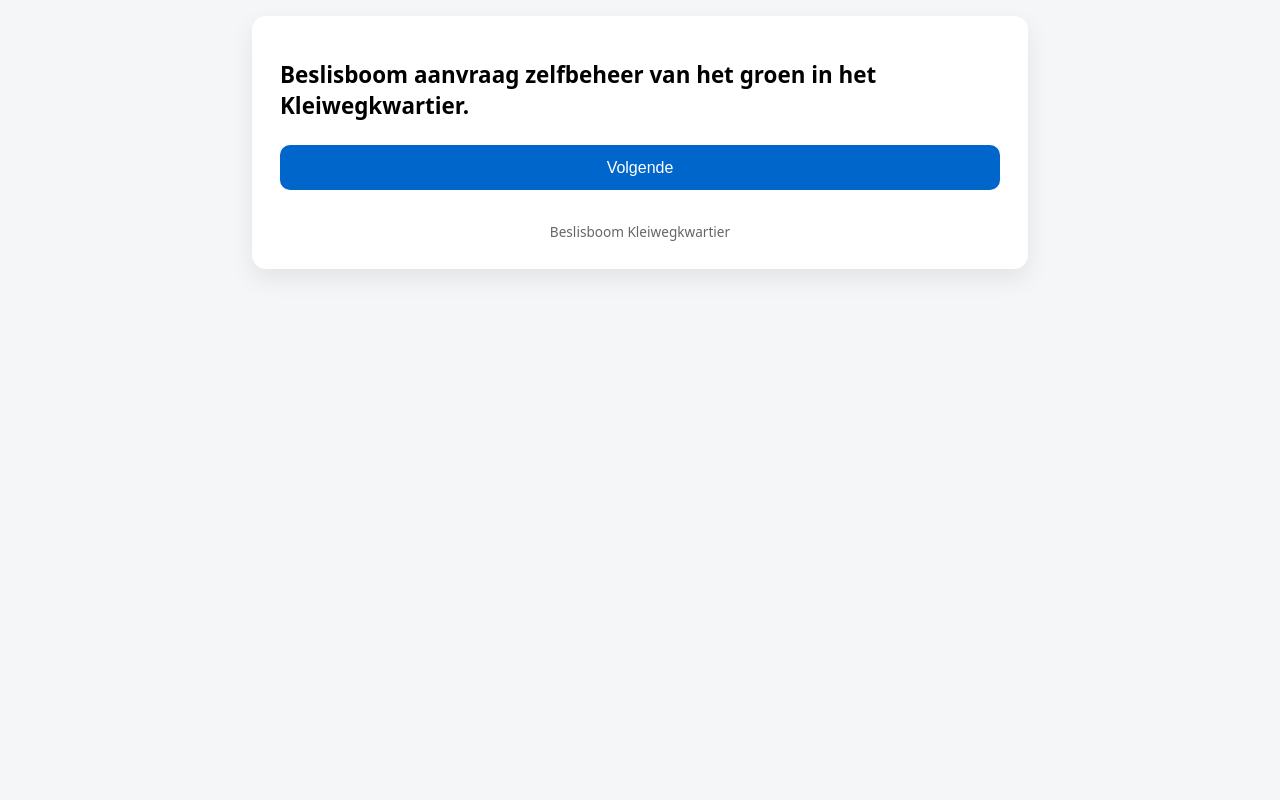
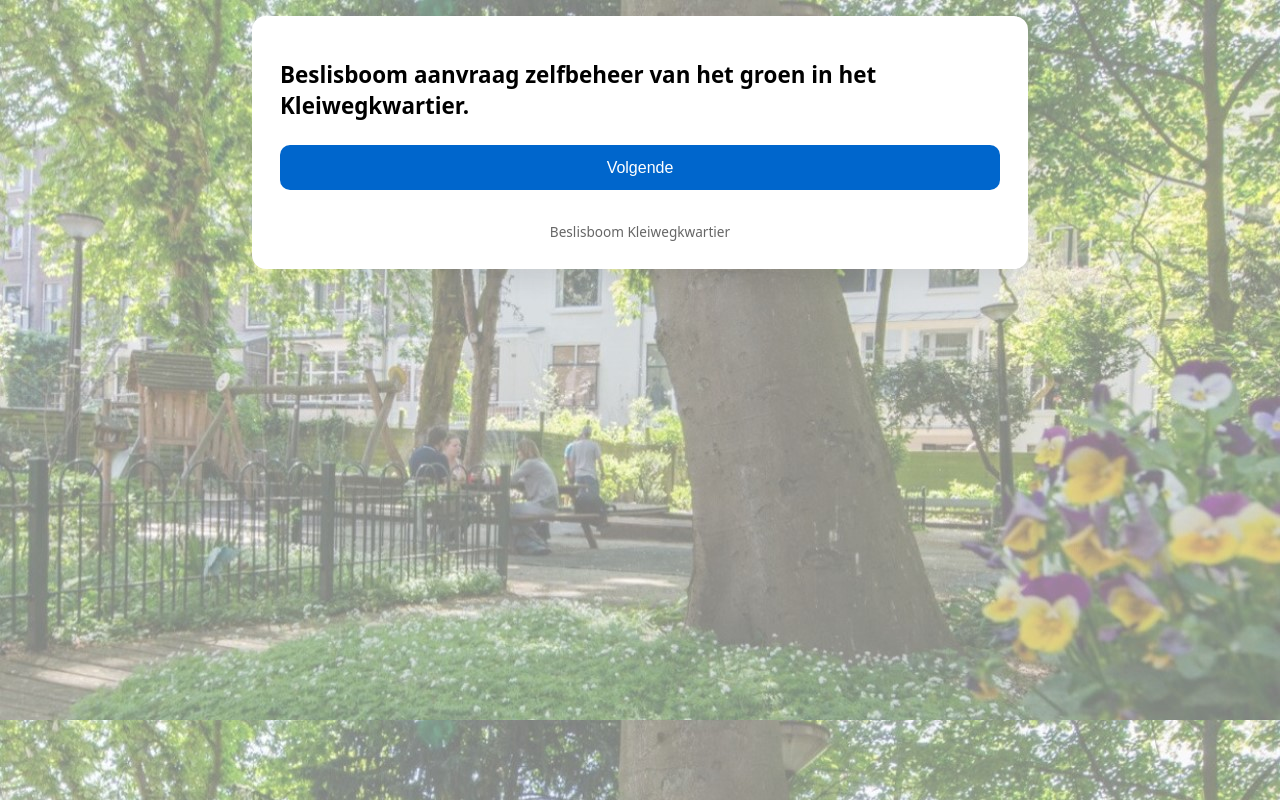
Before and after one commit to stfnvrhl/gck-beslisboom, a plain HTML site: page docs/layout-test/index.html in a window 1280 px wide. Drawn offline with Linux system fonts and the light colour scheme.

Commit message:
Update index.html iwth background

```diff
--- a/docs/layout-test/index.html
+++ b/docs/layout-test/index.html
@@ -9,6 +9,7 @@
     body {
       font-family: system-ui, -apple-system, sans-serif;
       background: #f4f6f8;
+      background-image: url("images/background_1.jpg");
       margin: 0;
       padding: 1rem;
     }
```
